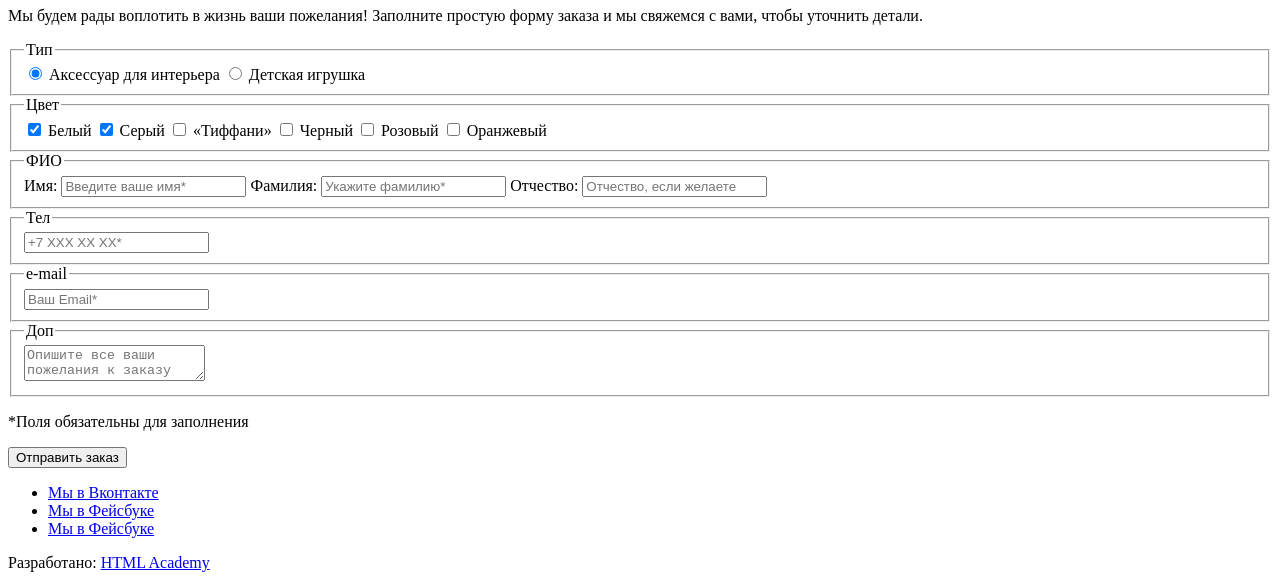
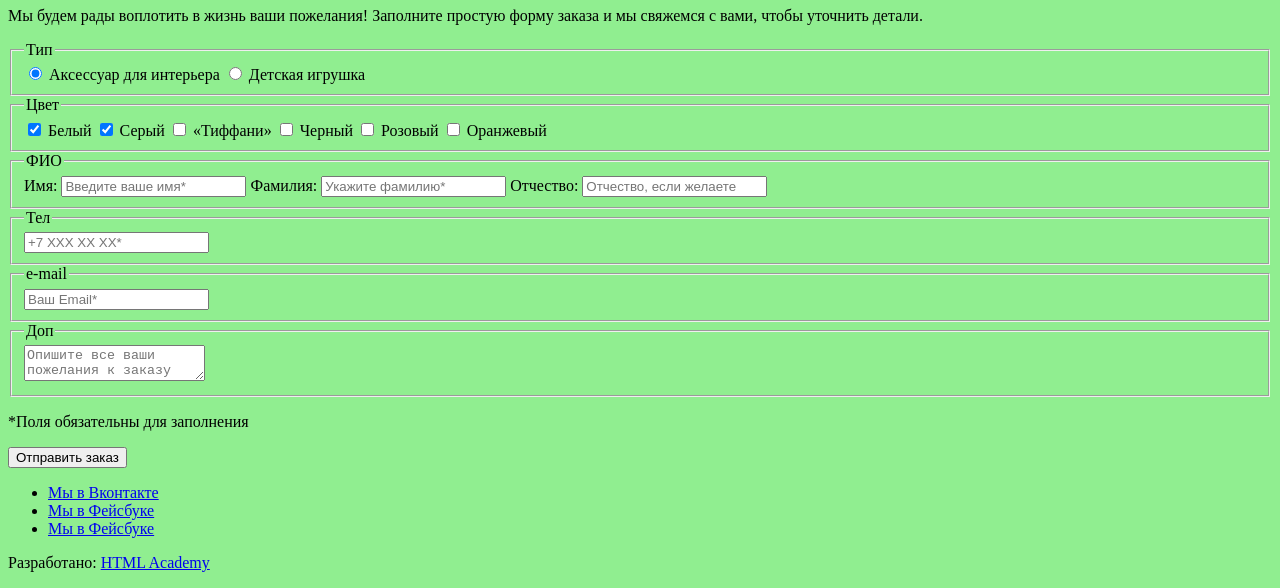
Before and after one commit to pkarev/20502-mishka, a website: page form.html in a window 1280 px wide. Shown: the part 227-815 px from the top of the page. Drawn offline with nearby package versions, Linux system fonts and the light colour scheme; files that its build step writes are made by us from their sources.

Commit message:
Установил необходимые обновления от кекса, привязал к страницам проекта style.css

```diff
--- a/form.html
+++ b/form.html
@@ -3,6 +3,7 @@
 <head>
   <meta charset="UTF-8">
   <title>Вязание на заказ</title>
+  <link href="css/style.css" rel="stylesheet">
 </head>
 <body>
   <header class="page-header">
--- a/package.json
+++ b/package.json
@@ -4,13 +4,13 @@
   "private": true,
   "description": "Личный проект «Мишка» от HTML Academy",
   "devDependencies": {
+    "@htmlacademy/editorconfig-cli": "1.x",
     "autoprefixer": "6.7.x",
     "browser-sync": "2.18.12",
     "gulp": "3.9.1",
     "gulp-plumber": "1.1.0",
     "gulp-postcss": "6.4.0",
-    "gulp-sass": "3.1.0",
-    "@htmlacademy/editorconfig-cli": "1.x"
+    "gulp-sass": "^3.1.0"
   },
   "scripts": {
     "test": "editorconfig-cli",
--- /dev/null
+++ b/sass/style.scss
@@ -0,0 +1,3 @@
+body {
+  background: lightgreen;
+}
```
Also changed, not shown: catalog.html (+1 -0 lines), index.html (+1 -0 lines).
